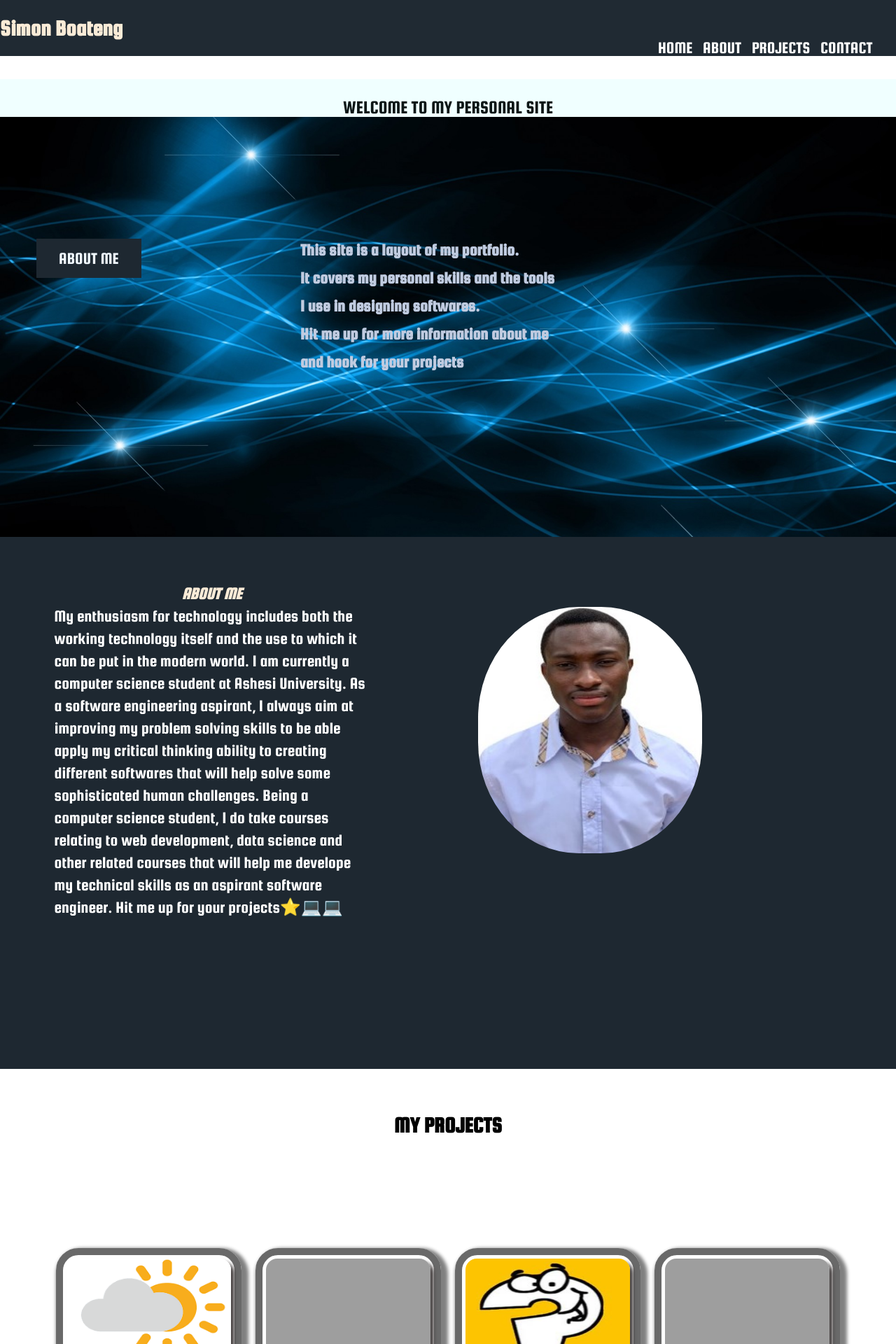
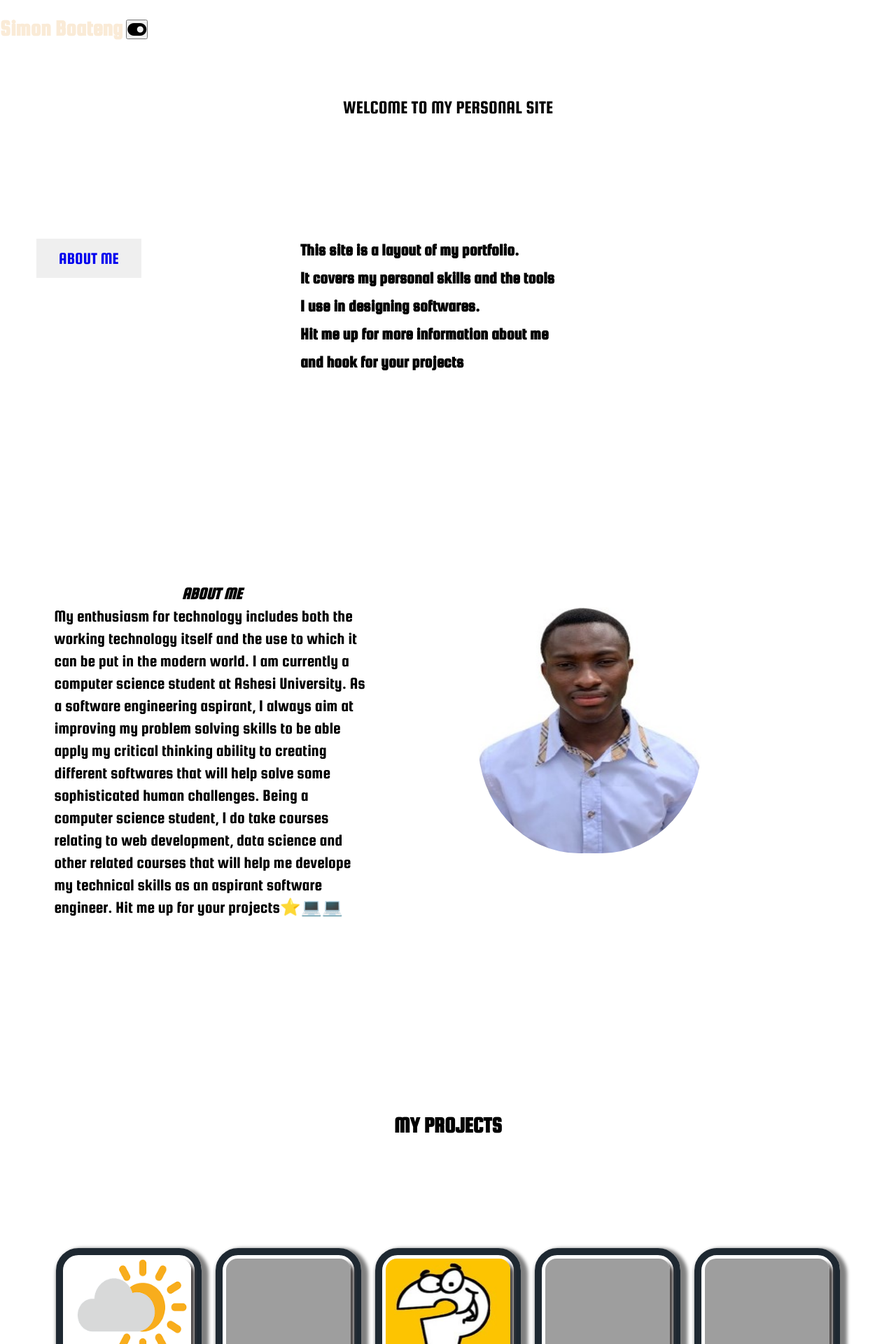
Before and after one commit to Simon-157/Simon-Portfolio, a PHP site: page /personal.html in a window 1280 px wide. Shown: the top 1920 px of the page at 70% size. Run offline with PHP 8.4, Linux system fonts and the light colour scheme; grey boxes are pictures that could not be loaded.

Commit message:
Initial commit

```diff
--- a/personal.html
+++ b/personal.html
@@ -16,15 +16,29 @@
 <body>
 
     <div class="nav " ><br>
-        <h2 style="color:antiquewhite;font-size: 32px;">Simon Boateng</h2>
-        <ul id="med-nav scrollFade">
-            <li><a class="navlink" href="#H" >HOME</a></li>
-            <li><a class="navlink" href="#A">ABOUT</a></li>
-            <li><a class="navlink" href="#P">PROJECTS</a></li>
-            <li><a class="navlink" href="#C">CONTACT</a></li>
-            <a href="javascript:void(0);" class="icon" onclick="myFunction()">
-                    <i class="fa fa-bars"></i>
-                </a>
+        <h2 class="key" style="color:antiquewhite;font-size: 32px;">Simon Boateng</h2>
+        <button
+            onclick="focusTheme()"
+            id="img" class="key">
+            <i
+                class="fa fa-toggle-on" aria-hidden="true">
+            </i>
+        </button>
+        <ul class="nav-menu" id="med-nav scrollFade">
+            <li class="nav-item"><a class="navlink" href="#H" >HOME</a></li>
+            <li class="nav-item"><a class="navlink" href="#A">ABOUT</a></li>
+            <li class="nav-item"><a class="navlink" href="#P">PROJECTS</a></li>
+            <li class="nav-item"><a class="navlink" href="#S">SKILLS</a></li>
+            <li class="nav-item"><a class="navlink" href="#F">FRAMEWORKS</a></li>
+            <li class="nav-item"><a class="navlink" href="#C">CONTACT</a></li>
+
+            <div class="hamburger">
+              <span class="menuBar"></span>
+              <span class="menuBar"></span>
+              <span class="menuBar"></span>
+              <span class="menuBar"></span>
+            </div>
+
 
         </ul>
 
@@ -108,12 +122,20 @@
                         <a href="https://github.com/Simon-157/CSSP-PORTAL">GITHUB SOURCE CODE</a>
                     </div>
                 </div>
+                <div class="project" >
+                    <img class="projectimg"  src="https://img.icons8.com/ios-filled/50/000000/music-transcript.png"/>
+                    <div class="project-des">
+                        <h3>PIANO KEYBOARD</h3>
+                        <P>A web app that allow users to practice their skills with the piano keyboard</P>
+                        <a href="https://github.com/Simon-157/piano-keyboard">GITHUB SOURCE CODE</a>
+                    </div>
+                </div>
 
             </div>
         </div>
     </section>
 
-    <section class="sectionS scrollFade">
+    <section class="sectionS scrollFade" id="S">
         <div class="skills">
             <h2 style="color: azure;text-align: center;"><br><br>LEARNED AND DEVELOPED SKILLS</h2>
             <div class="skills-sec">
@@ -145,6 +167,40 @@
             </div>
         </div>
     </section>
+
+
+    <section class="sectionS scrollFade" id="F">
+        <div class="skills">
+            <h2 style="color: azure;text-align: center;"><br><br>FRAMEWORKS</h2>
+            <div class="skills-sec">
+
+                <div class="s-post">
+                    <img class="scrollFade" src="https://img.icons8.com/ios-filled/150/000000/flask.png"/>
+                    <div class="s-postview scrollFade">
+                        <p>PYTHON FLASK</p>
+                    </div>
+                </div>
+                <div class="s-post scrollFade"  >
+                    <img class="scrollFade" src="https://img.icons8.com/officel/160/000000/react.png"/>
+                    <div class="s-postview scrollFade">
+                        <p>REACT JS</p>
+                    </div>
+                </div>
+                <div class="s-post scrollFade" >
+                    <img class="scrollFade" src="https://img.icons8.com/ios/100/000000/maven-ios.png"/>
+                    <div class="s-postview scrollFade">
+                        <p>PYTHON TKINTER</p>
+                    </div>
+                </div>
+
+            </div>
+        </div>
+    </section>
+
+
+
+
+
     <section id="M" class="scrollFade">
         <div class="contac">
             <form class="frm" name="contact" method="POST" data-netlify="true">
@@ -177,6 +233,7 @@
    </footer>
    <script src="static/scrollfade.js"></script>
    <script src="static/personal.js" type="text/javascript"></script>
+   <script src="static/theme.js" type="text/javascript"></script>
 
    </script>
    <!-- <script src="https://cdn.rawgit.com/michalsnik/aos/2.1.1/dist/aos.js"></script> -->
--- a/static/personal.css
+++ b/static/personal.css
@@ -49,9 +49,10 @@
 
 
 .nav {
-    background-color: rgb(30,40, 49);
+    /* background-color: rgb(30,40, 49);  */
     width: 100vw;
     height:80px;
+
     animation-duration: 3s;
     position: fixed;
     animation-iteration-count: 3;
@@ -71,17 +72,20 @@
 
 ul {
     float: right;
-    width:350px;
+    width:100%;
+
 }
 
 
 li {
     list-style: none;
-    display: inline-flex;
-    justify-content: space-between;
+    display:inline-flex;
+    justify-content: space-around;
     font-family: 'Courier New', Courier, monospace;
-    font-size: 20px;
+    font-size: 30px;
     padding-left:10px;
+
+
 
 }
 .navlink {
@@ -142,10 +146,18 @@
   }
 
 
+.key{
+    display: inline-flex;
+    justify-content: space-around;
+}
 
+/* #img{
+    float: right;
+} */
 
-header {background-color: azure;
-    color: rgb(12, 22, 22);
+header {
+    /* background-color: azure; */
+    /* color: rgb(12, 22, 22); */
     font-size: 20pt;
     margin-left: 378px auto;
     margin-top: 113.4px;
@@ -154,12 +166,12 @@
 .home {
     width:100vw;
     height:600px;
-    background-image:url("images/backgroundpicture.jpg");
+    /* background-image:url("images/backgroundpicture.jpg"); */
     background-size: cover;
     background-repeat: no-repeat;
     padding: 0%;
     background-color: transparent;
-    color: rgb(192, 203, 224);
+    /* color: rgb(192, 203, 224); */
     font-weight: bolder;
 
     text-align: justify;
@@ -196,9 +208,9 @@
 
 
 .A-btn{
-    background-color:rgb(30,40, 49);
+    /* background-color:rgb(30,40, 49); */
     border: none;
-    color: white;
+    /* color: white; */
     padding: 15px 32px;
     text-align: center;
     text-decoration: none;
@@ -212,7 +224,7 @@
     justify-content: flex-end;
 }
 .A-btn a{
-    color: aliceblue;
+    /* color: aliceblue; */
     text-decoration: none;
 
 }
@@ -250,7 +262,7 @@
         animation-name: frontier;}
 }
 .about {
-    background-color: rgb(30,40, 49);
+    /* background-color: rgb(30,40, 49); */
     border: none;
     width:100vw;
     height: 760px;
@@ -275,12 +287,11 @@
      height:70%;
      width:40%;
     float:right;
-
 } */
 
 
 .txt{
-    color:white;
+    /* color:white; */
     width:450px;
     line-height:2rem;
     font-size: 19px;
@@ -313,15 +324,17 @@
     font-size: 16pt;
     float: left;
 } */
-.about h3{color:
-     antiquewhite;text-align: center;
+.about h3{
+    /* color: antiquewhite; */
+     text-align: center;
      font-size: 20pt;
      font-style: oblique;
     }
 .prj {
     height: 490px;
     width: 100%;
-    background-color: darkslategrey;
+    /* background-color: darkslategrey;  */
+
 }
 
 .project-sec{
@@ -330,6 +343,7 @@
     padding: 5rem;
     justify-content:space-between;
     gap:20px;
+    flex-wrap: wrap;
 
 }
 
--- a/static/scrollfade.js
+++ b/static/scrollfade.js
@@ -1,5 +1,3 @@
-// ScrollFade 0.1
-
 var fadeElements = document.getElementsByClassName('scrollFade');
 
 function scrollFade() {
@@ -34,3 +32,25 @@
 document.addEventListener('DOMContentLoaded', function() {
     scrollFade();
 });
+
+
+
+
+const hamburger = document.querySelector(".togglerMenu");
+const navMenu = document.querySelector(".nav-menu");
+
+hamburger.addEventListener("click", mobileMenu);
+
+function mobileMenu() {
+    hamburger.classList.toggle("active");
+    navMenu.classList.toggle("active");
+}
+
+const navLink = document.querySelectorAll(".nav-link");
+
+navLink.forEach(n => n.addEventListener("click", closeMenu));
+
+function closeMenu() {
+    hamburger.classList.remove("active");
+    navMenu.classList.remove("active");
+}
--- /dev/null
+++ b/static/theme.js
@@ -0,0 +1,6 @@
+const focusTheme = () => {
+
+    var queryElement = document.body;
+    queryElement.classList.toggle("light-mode");
+
+}
```
Also changed, not shown: other parts of static/personal.css (+77 -13 lines).
